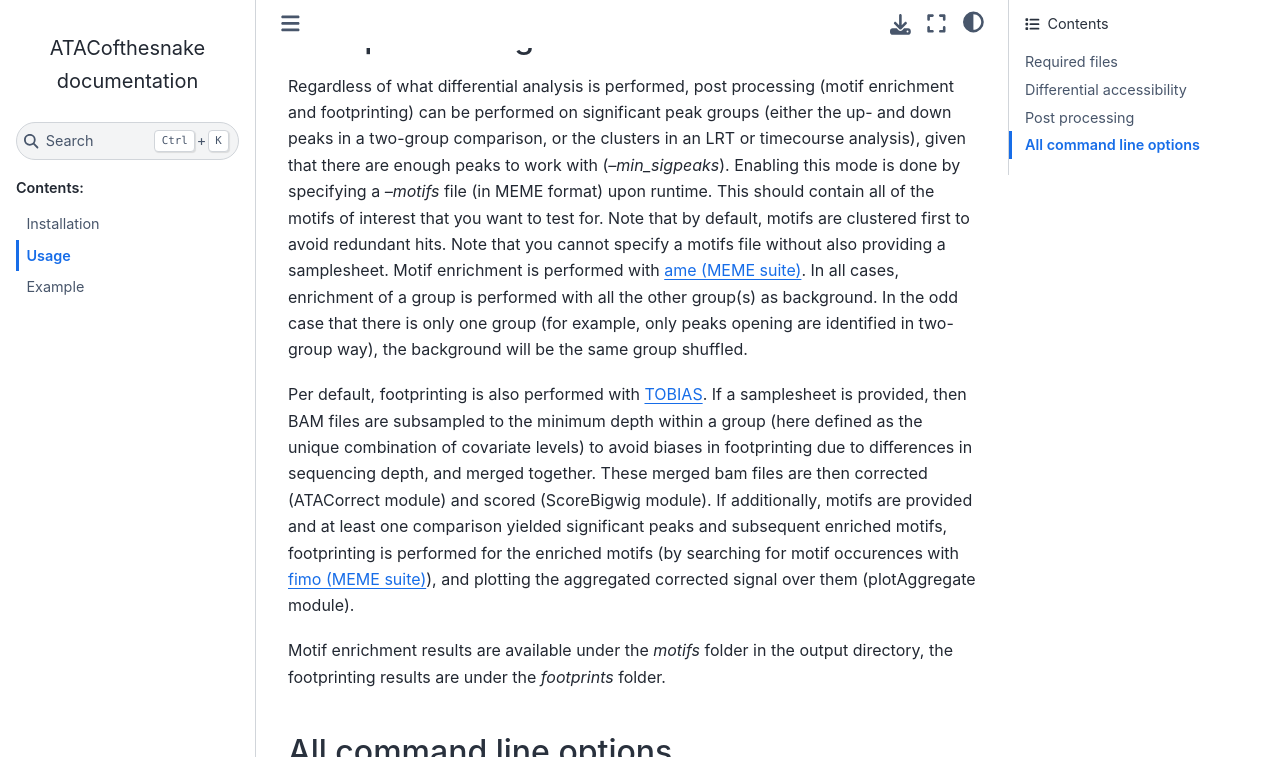
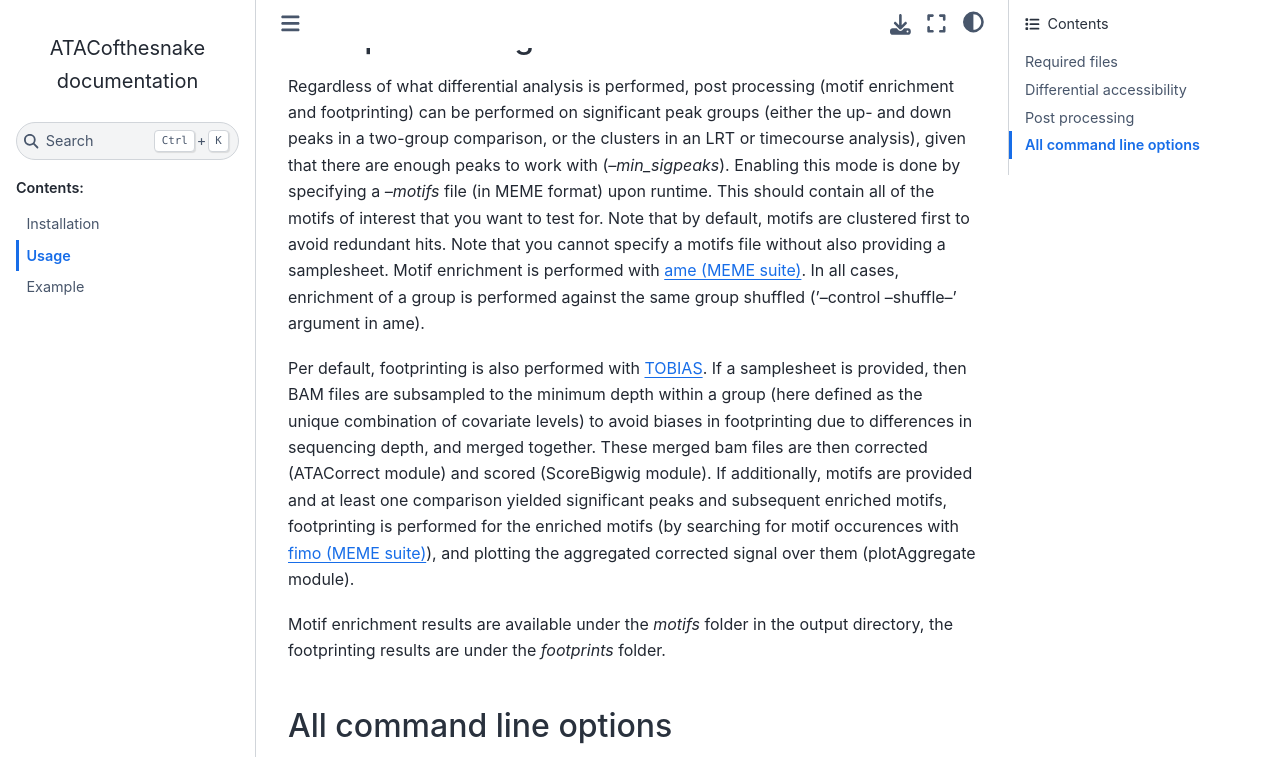
Before and after one commit to maxplanck-ie/ATACofthesnake, a Sphinx documentation site: the page built from docs/content/usage.rst, in a window 1280 px wide and 900 px high, scrolled down 6604 px, cut to the strip 0-757 px from the top of the window. Built offline with Sphinx 7.4.7 and the Sphinx Book theme 1.1.4, drawn with Linux system fonts in a browser that asks for light colours.

Commit message:
feat: motif searches are always against shuffled background (#80)
fix: lnBams not using system samtools anymore
build: seqtools env updated
docs: readthedocs badge
ci: test build conda envs for rules

```diff
--- a/docs/content/usage.rst
+++ b/docs/content/usage.rst
@@ -228,7 +228,7 @@ Post processing
 Regardless of what differential analysis is performed, post processing (motif enrichment and footprinting) can be performed on significant peak groups (either the up- and down peaks in a two-group comparison, or the clusters in an LRT or timecourse analysis), given that there are enough peaks to work with (`--min_sigpeaks`).
 Enabling this mode is done by specifying a `--motifs` file (in MEME format) upon runtime. This should contain all of the motifs of interest that you want to test for. Note that by default, motifs are clustered first to avoid redundant hits.
 Note that you cannot specify a motifs file without also providing a samplesheet.
-Motif enrichment is performed with `ame (MEME suite) <https://meme-suite.org/meme/doc/ame.html>`_. In all cases, enrichment of a group is performed with all the other group(s) as background. In the odd case that there is only one group (for example, only peaks opening are identified in two-group way), the background will be the same group shuffled.
+Motif enrichment is performed with `ame (MEME suite) <https://meme-suite.org/meme/doc/ame.html>`_. In all cases, enrichment of a group is performed against the same group shuffled ('--control --shuffle--' argument in ame).
 
 Per default, footprinting is also performed with `TOBIAS <https://github.com/loosolab/tobias>`_. If a samplesheet is provided, then BAM files are subsampled to the minimum depth within a group (here defined as the unique combination of covariate levels) to avoid biases in footprinting due to differences in sequencing depth, and merged together.
 These merged bam files are then corrected (ATACorrect module) and scored (ScoreBigwig module).
```
Also changed, not shown: README.md (+3 -3 lines), src/aos/rules/envs/seqtools.yml (+5 -5 lines), 4 other files.
